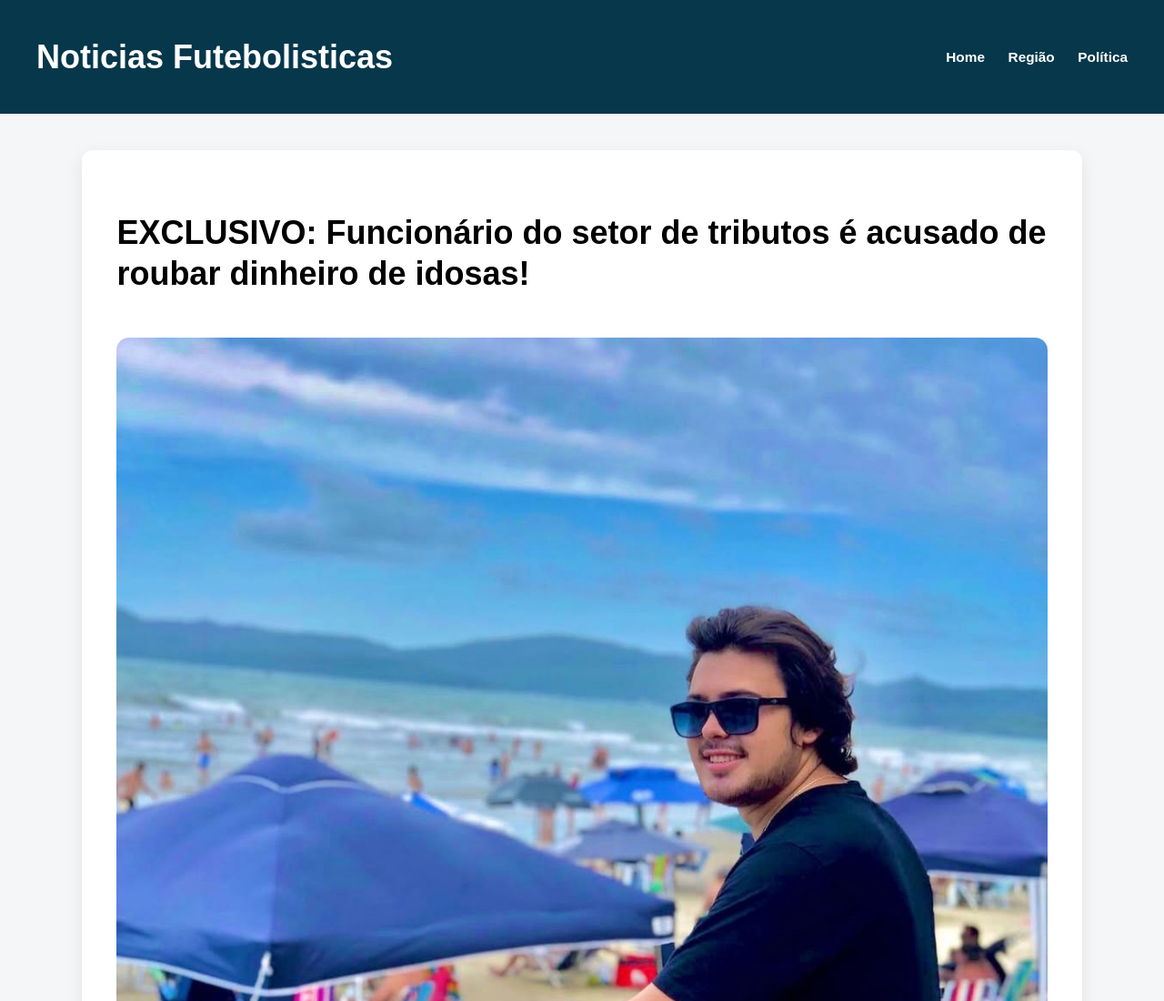
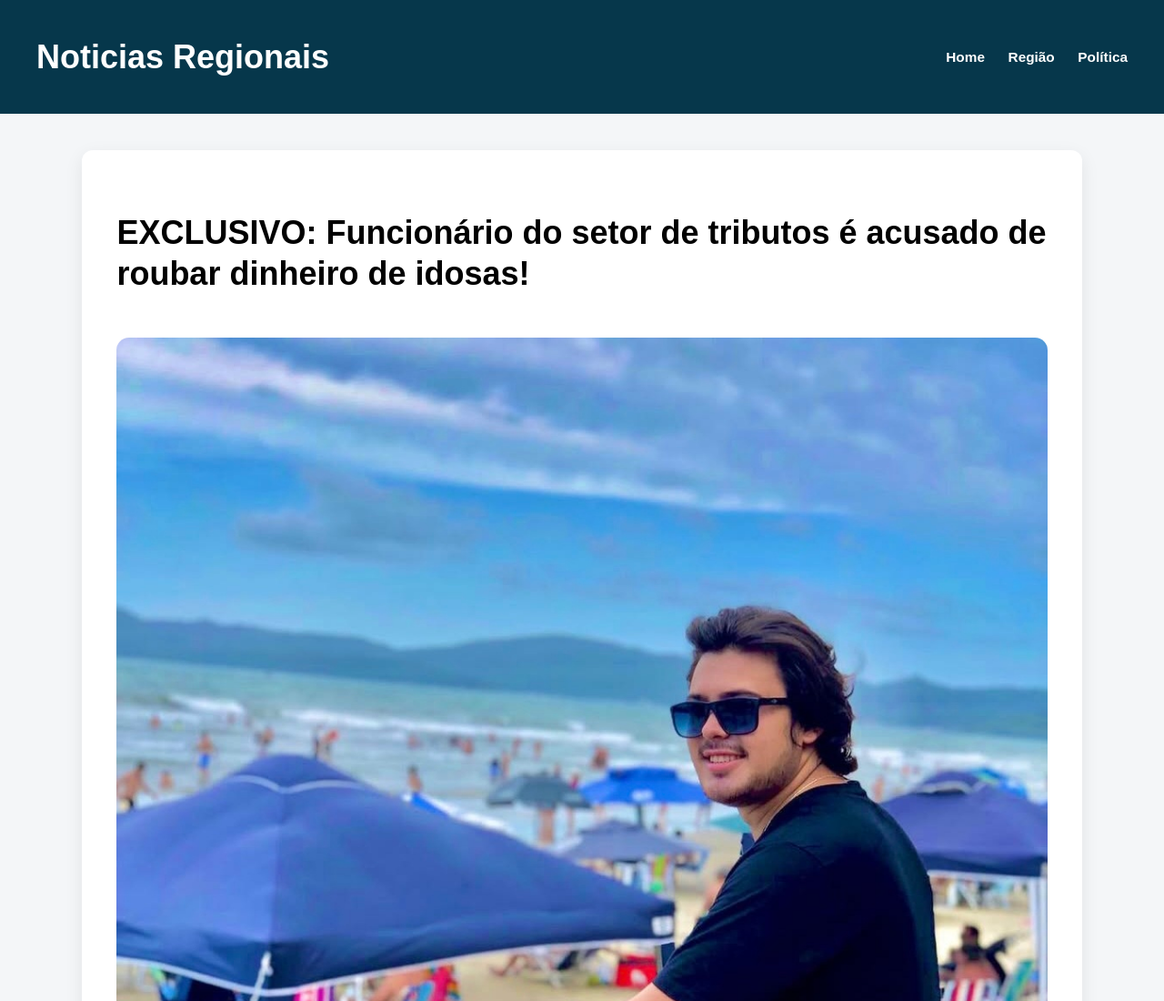
Before and after one commit to Vitor-Hgm/Noticiasreg-o, a plain HTML site: page docs/index.html in a window 1280 px wide. Shown: the top 1100 px of the page at 91% size. Drawn offline with Linux system fonts and the light colour scheme.

Commit message:
versao 2.1

```diff
--- a/docs/index.html
+++ b/docs/index.html
@@ -2,13 +2,14 @@
 <html lang="pt-br">
 <head>
     <meta charset="UTF-8">
+    <meta name="viewport" content="width=device-width, initial-scale=1.0">
     <title>Noticias Regionais</title>
     <link rel="stylesheet" href="css/style.css">
 </head>
 <body>
 
 <header class="header">
-    <a href="index.html" class="logo"><h1>Noticias Futebolisticas</h1></a>
+    <a href="index.html" class="logo"><h1>Noticias Regionais</h1></a>
 
     <nav>
         <ul class="menu">
```
Also changed, not shown: docs/politica.html (+1 -0 lines), docs/regiao.html (+1 -0 lines).
